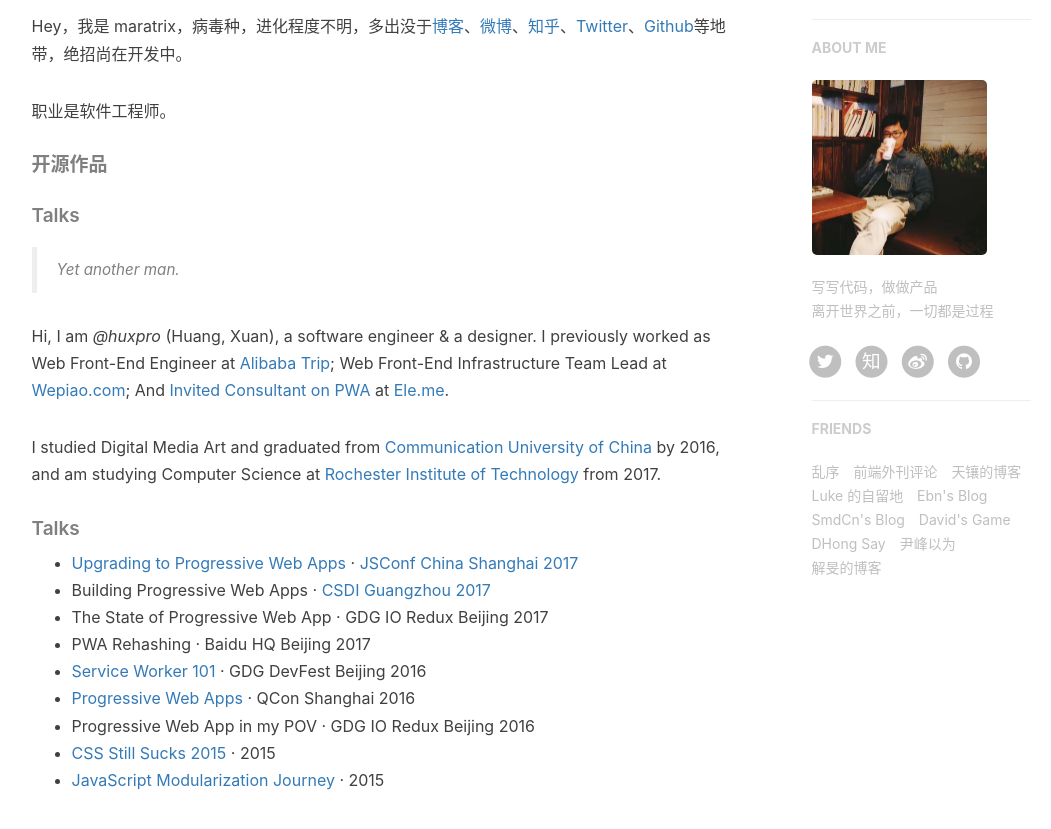
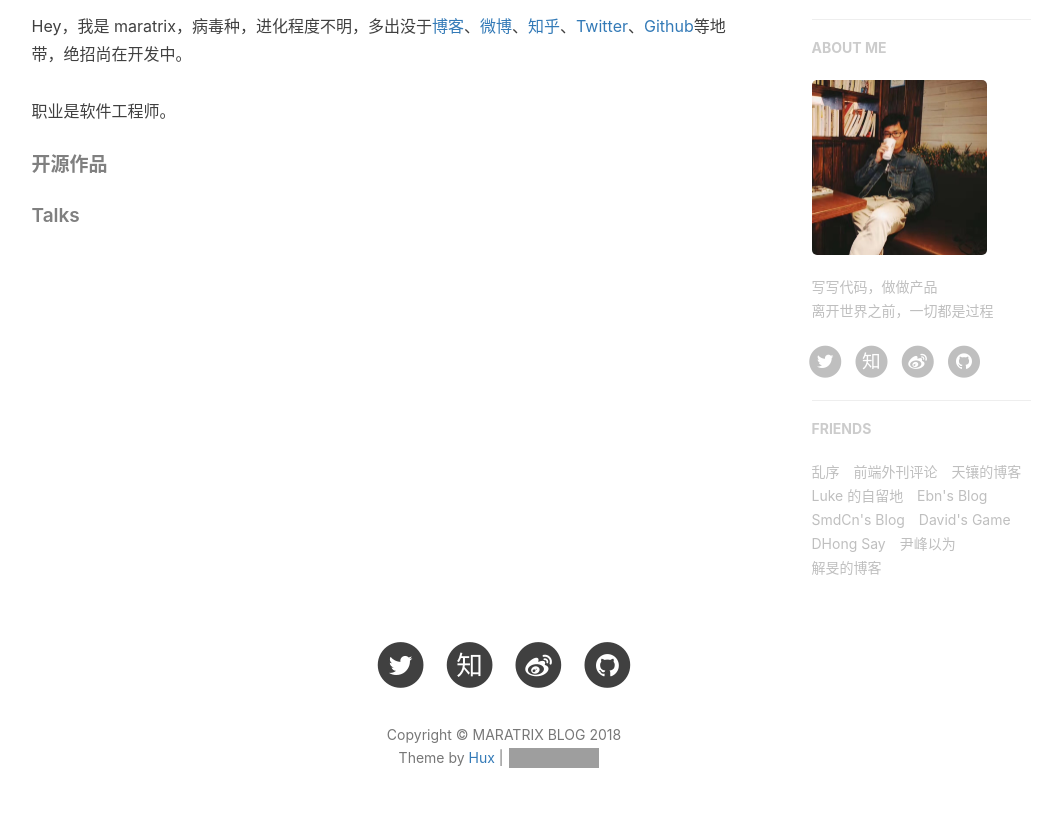
Before and after one commit to maratrixx/maratrixx.github.io, a Jekyll site: the page built from about.html, in a window 1280 px wide and 900 px high, scrolled down 546 px. Shown: the top 829 px of the window, without its empty margins (136-1187 px from the left). Built offline with Jekyll 4.4.1, drawn with Linux system fonts in a browser that asks for light colours; nearby versions of some CDN libraries; comment, search, counter and statistics services are not loaded; grey boxes are pictures that could not be loaded.

Commit message:
update about me

```diff
--- a/_includes/about/en.md
+++ /dev/null
@@ -1,33 +0,0 @@
-
-
-> Yet another man.
-
-
-Hi, I am *@huxpro* (Huang, Xuan), a software engineer & a designer. I previously worked as Web Front-End Engineer at [Alibaba Trip](https://www.alitrip.com/); Web Front-End Infrastructure Team Lead at [Wepiao.com](https://www.crunchbase.com/organization/wepiao#/entity); And [Invited Consultant on PWA]((https://medium.com/elemefe/upgrading-ele-me-to-progressive-web-app-2a446832e509)) at [Ele.me](https://github.com/elemefe/).
-
-I studied Digital Media Art and graduated from [Communication University of China](https://en.wikipedia.org/wiki/Communication_University_of_China) by 2016, and am studying Computer Science at [Rochester Institute of Technology](https://en.wikipedia.org/wiki/Rochester_Institute_of_Technology) from 2017.
-
-
-##### Talks
-
-- [Upgrading to Progressive Web Apps][9] · [JSConf China Shanghai 2017](http://2017.jsconf.cn/)
-- Building Progressive Web Apps · [CSDI Guangzhou 2017](http://www.csdisummit.com/)
-- The State of Progressive Web App · GDG IO Redux Beijing 2017
-- PWA Rehashing · Baidu HQ Beijing 2017
-- [Service Worker 101][5] · GDG DevFest Beijing 2016
-- [Progressive Web Apps][4] · QCon Shanghai 2016
-- Progressive Web App in my POV · GDG IO Redux Beijing 2016
-- [CSS Still Sucks 2015][2] · 2015
-- [JavaScript Modularization Journey][1] · 2015
-
-
-
-[1]: //huangxuan.me/2015/07/09/js-module-7day/
-[2]: //huangxuan.me/2015/12/28/css-sucks-2015/
-[3]: //huangxuan.me/2016/06/05/pwa-in-my-pov/
-[4]: //huangxuan.me/2016/10/20/pwa-qcon2016/
-[5]: //huangxuan.me/2016/11/20/sw-101-gdgdf/
-[6]: https://yanshuo.io/assets/player/?deck=58ac8598b123db0067292f92 "PWA Rehashing"
-[7]: https://yanshuo.io/assets/player/?deck=593ad6fbfe88c2006a0a0d6d "The State of PWA"
-[8]: https://yanshuo.io/assets/player/?deck=594d673d570c357d0698a950 "Building PWA"
-[9]: //huangxuan.me/jsconfcn2017/
--- a/about.html
+++ b/about.html
@@ -16,12 +16,6 @@ multilingual: true
 <div class="zh post-container">
     {% capture about_zh %}{% include about/zh.md %}{% endcapture %}
     {{ about_zh | markdownify }}
-</div>
-
-<!-- English Version -->
-<div class="en post-container">
-    {% capture about_en %}{% include about/en.md %}{% endcapture %}
-    {{ about_en | markdownify }}
 </div>
 
 
```
Also changed, not shown: _posts/2014-01-29-hello-2015.markdown (deleted, +0 -80 lines), _posts/2018-01-29-hello-2018.markdown (added, +60 -0 lines).
